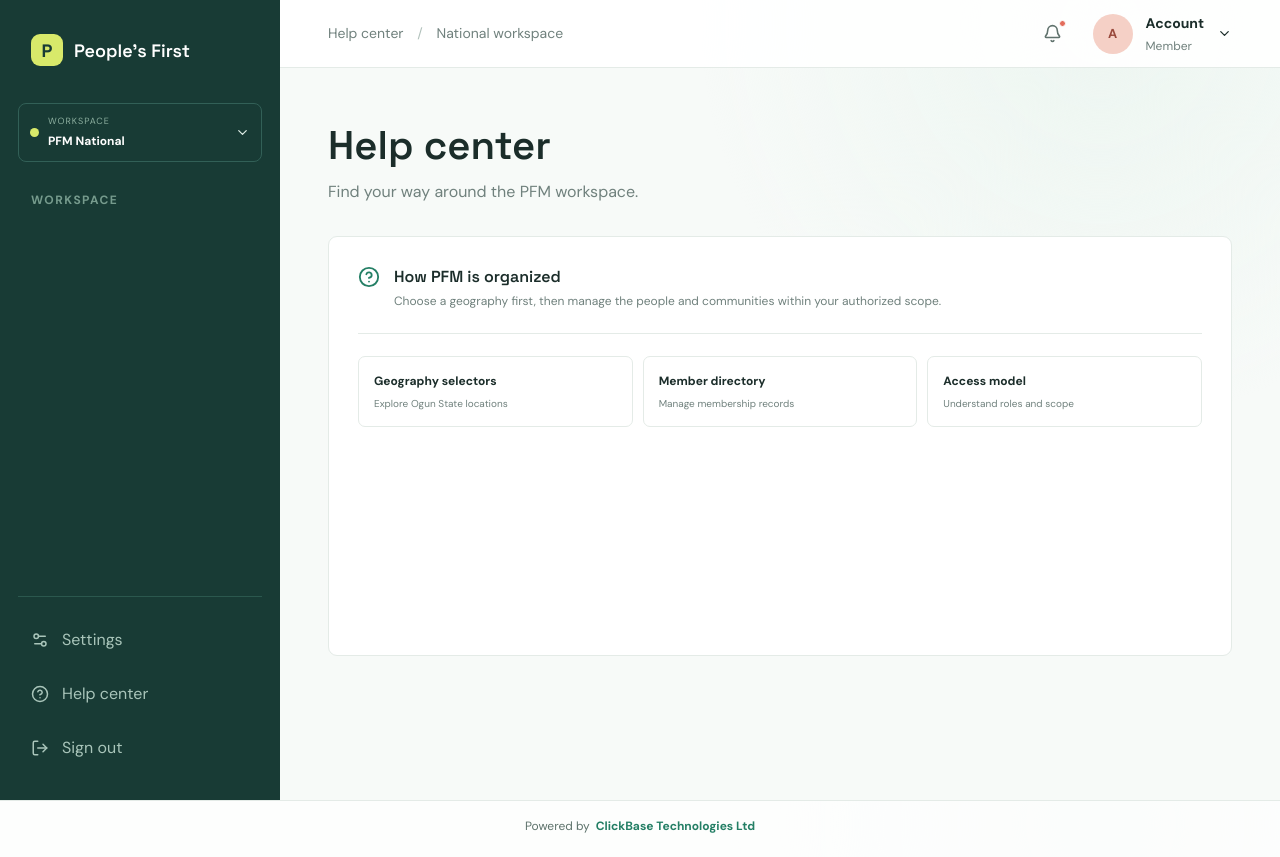
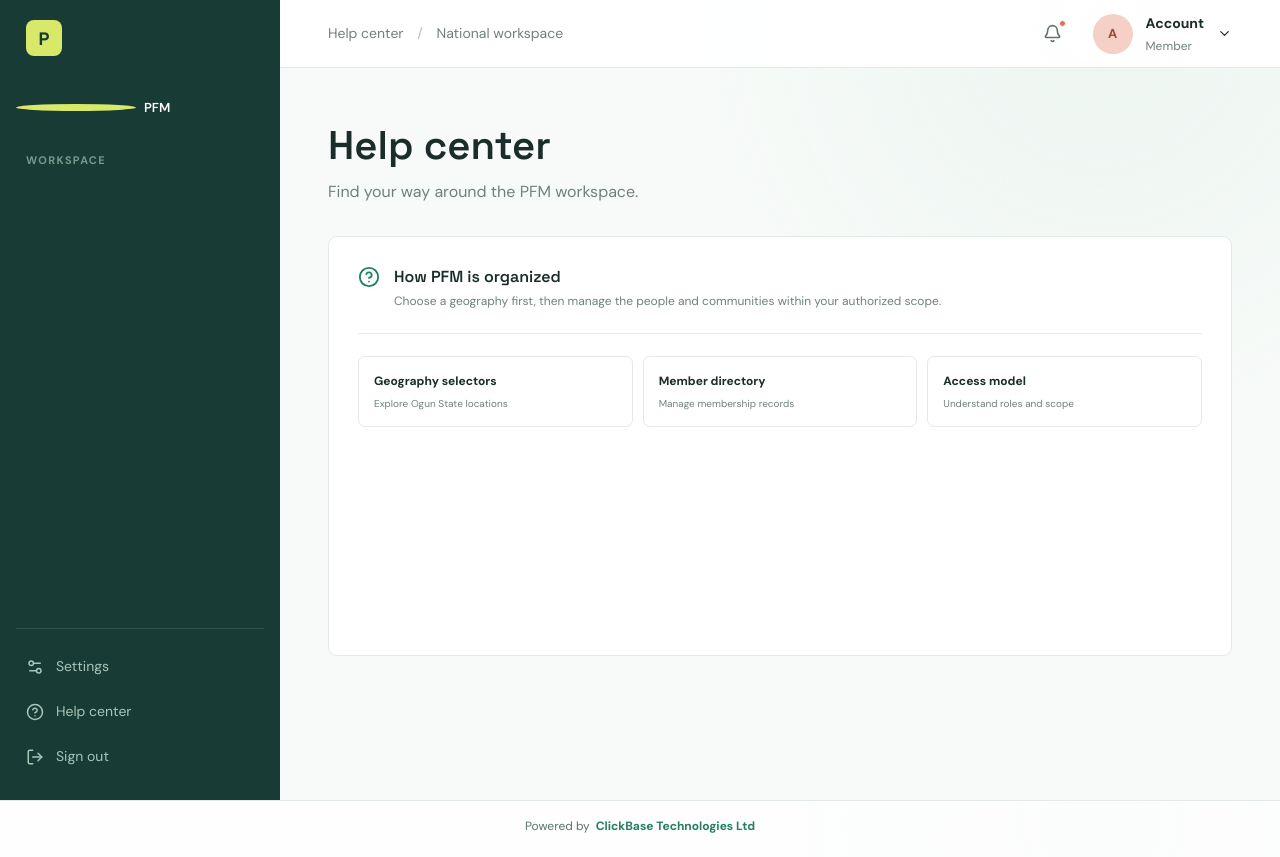
Before and after one commit to Raymondknows/pfm-frontend, a Next.js app: page /help in a window 1280 px wide. Built offline with nearby package versions, Linux system fonts and the light colour scheme.

Commit message:
Sidebar UI Fix

```diff
--- a/src/app/globals.css
+++ b/src/app/globals.css
@@ -77,10 +77,10 @@ body { margin:0; min-height:100vh; background:radial-gradient(circle at 86% 3%,
 .site-footer a:hover { text-decoration:underline; }
 button,a { font:inherit; } a { color:inherit; text-decoration:none; }
 .app-shell { display:flex; height:100vh; min-height:100vh; overflow:hidden; }
-.sidebar { width:280px; height:100vh; position:sticky; top:0; overflow:hidden; background:#183b35; color:#dcebe4; padding:34px 18px 23px; display:flex; flex-direction:column; flex-shrink:0; }
-.brand { display:flex; align-items:center; gap:11px; font:600 18px var(--font-display); color:#fff; padding:0 13px 37px; }.brand-mark { background:#d8e96a; color:#183b35; display:grid; place-items:center; width:32px; height:32px; border-radius:9px; font-weight:700; }
-.workspace-switcher { display:flex; align-items:center; gap:9px; padding:11px; border:1px solid #326057; border-radius:8px; margin-bottom:29px; }.workspace-switcher span:nth-child(2) { flex:1; display:flex; flex-direction:column; gap:3px; }.workspace-switcher small { font-size:9px; letter-spacing:.11em; color:#8caf9f; }.workspace-switcher strong { font-size:12px; color:#fff; }.workspace-dot { width:9px; height:9px; background:#d8e96a; border-radius:50%; }
-.nav-list { flex:1; min-height:0; overflow-y:auto; }.nav-label { display:block; color:#769b8d; font-size:12px; font-weight:700; letter-spacing:.12em; text-transform:uppercase; padding:0 13px 11px; }.nav-label-spaced { margin-top:34px; }.nav-item { display:flex; align-items:center; gap:13px; color:#a9c5ba; font-size:16px; padding:13px 13px; border-radius:8px; margin:4px 0; }.nav-item.active,.nav-item:hover { background:#2b6356; color:#fff; }.nav-count { margin-left:auto; color:#90b8a8; font-size:13px; }.sidebar-bottom { border-top:1px solid #2b584e; padding-top:14px; flex-shrink:0; }
+.sidebar { width:280px; height:100vh; position:sticky; top:0; overflow:hidden; background:#183b35; color:#dcebe4; padding:20px 16px; display:flex; flex-direction:column; flex-shrink:0; }
+.brand { display:flex; align-items:center; gap:8px; font:600 16px var(--font-display); color:#fff; padding:0 10px 24px; margin-bottom:8px; }.brand-mark { background:#d8e96a; color:#183b35; display:grid; place-items:center; width:36px; height:36px; border-radius:8px; font-weight:700; font-size:18px; }
+.workspace-switcher { display:flex; align-items:center; gap:8px; padding:10px 0; margin-bottom:24px; }.workspace-switcher span { flex:1; font-size:13px; color:#fff; font-weight:600; }.workspace-dot { width:7px; height:7px; background:#d8e96a; border-radius:50%; flex-shrink:0; }
+.nav-list { flex:1; min-height:0; overflow-y:auto; }.nav-label { display:block; color:#769b8d; font-size:11px; font-weight:700; letter-spacing:.12em; text-transform:uppercase; padding:0 10px 8px; margin-top:16px; }.nav-label:first-child { margin-top:0; }.nav-item { display:flex; align-items:center; gap:12px; color:#a9c5ba; font-size:14px; padding:11px 10px; border-radius:6px; margin:2px 0; transition:all .15s ease; }.nav-item.active,.nav-item:hover { background:rgba(255,255,255,.1); color:#fff; }.nav-count { margin-left:auto; color:#90b8a8; font-size:12px; }.sidebar-bottom { border-top:1px solid #2b584e; padding-top:14px; flex-shrink:0; }
 .logout-button { width:100%; border:0; background:transparent; text-align:left; cursor:pointer; }
 .member-actions { display:flex; flex-wrap:wrap; align-items:center; gap:5px; margin-top:7px; }.member-actions select,.member-actions input { max-width:125px; border:1px solid var(--line); border-radius:5px; padding:5px; color:var(--ink); font-size:10px; }.small-action { border:0; border-radius:5px; background:var(--green); color:#fff; padding:6px 8px; font-size:10px; font-weight:700; cursor:pointer; }.member-actions small { color:var(--green); font-size:9px; }
 .main-content { flex:1; min-width:0; height:100vh; overflow-y:auto; overflow-x:hidden; }.topbar { height:88px; position:sticky; top:0; z-index:10; border-bottom:1px solid var(--line); display:flex; align-items:center; padding:0 48px; background:#fffffff2; }.breadcrumb { font-size:14px; color:var(--muted); }.breadcrumb span { padding:0 10px; color:#b1c1bb; }.topbar-actions { margin-left:auto; display:flex; align-items:center; gap:13px; }.icon-button,.mobile-menu { border:0; background:transparent; color:#60726d; position:relative; cursor:pointer; padding:6px; }.icon-button i { width:7px; height:7px; border-radius:50%; background:var(--coral); position:absolute; top:2px; right:2px; border:1px solid white; }.avatar { width:40px; height:40px; border-radius:50%; background:#f5d0c6; display:grid; place-items:center; color:#99493c; font-size:13px; font-weight:700; margin-left:12px; }.profile { display:flex; flex-direction:column; gap:3px; }.profile strong { font-size:14px; }.profile span { color:var(--muted); font-size:12px; }.mobile-menu { display:none; }
--- a/src/app/page.tsx
+++ b/src/app/page.tsx
@@ -3,8 +3,7 @@ export default function Home() {
     <main className="landing-page">
       <section className="landing-hero">
         <div className="landing-copy">
-          <p className="eyebrow">People&apos;s First Movement</p>
-          <h1>Hon. Oladipupo Adebutu</h1>
+          <h1>People&apos;s First Movement<br />for Hon. Oladipupo Adebutu</h1>
           <p className="landing-subtitle">
             Building a people-first future for our communities through grassroots leadership, accountability, and practical action for families, young people, and neighborhoods.
           </p>
--- a/src/components/workspace-shell.tsx
+++ b/src/components/workspace-shell.tsx
@@ -24,15 +24,10 @@ export function WorkspaceShell({
       <aside className="sidebar">
         <div className="brand">
           <span className="brand-mark">P</span>
-          <span>People&apos;s First</span>
         </div>
         <div className="workspace-switcher">
           <span className="workspace-dot" />
-          <span>
-            <small>WORKSPACE</small>
-            <strong>PFM National</strong>
-          </span>
-          <ChevronDown size={15} />
+          <span>PFM</span>
         </div>
         <WorkspaceNavigation activeLabel={title} />
       </aside>
```
